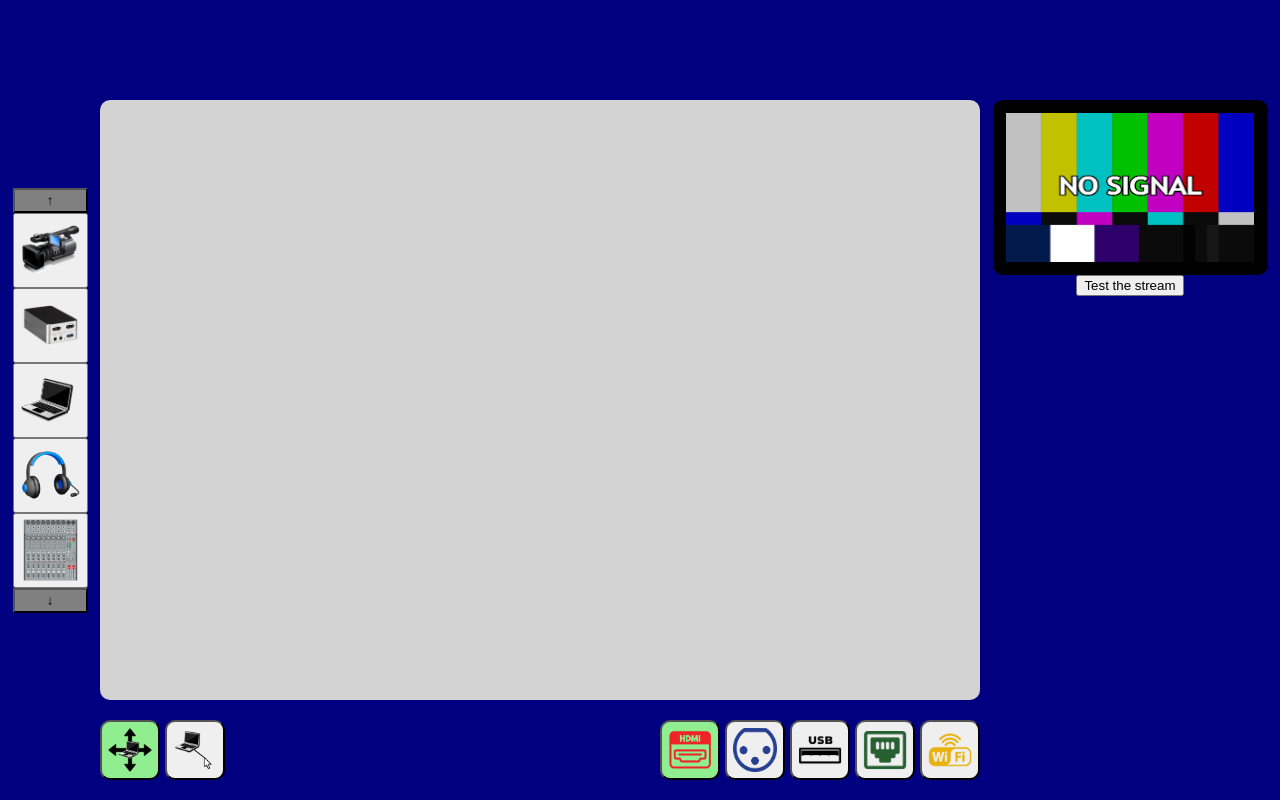
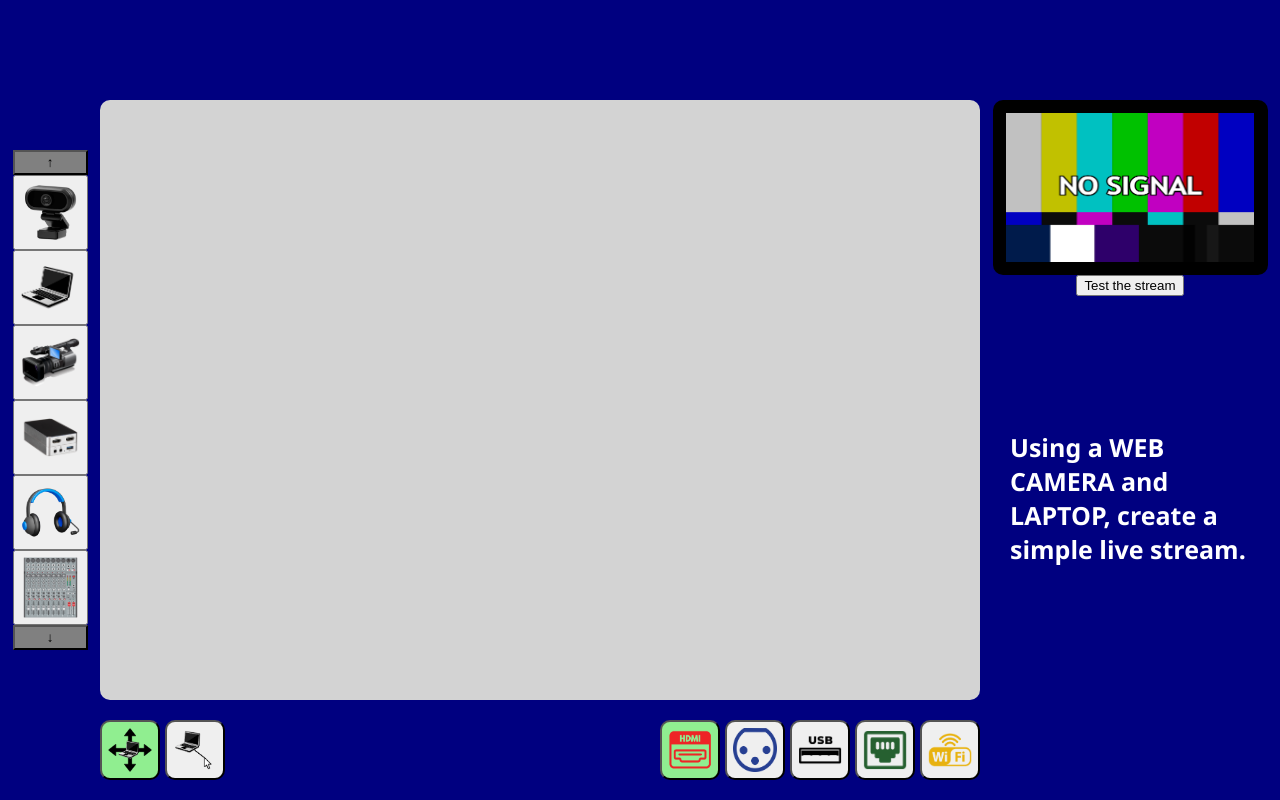
Before and after one commit to RyanWixon/av-club-lesson-app, a React (Vite) app: page / in a window 1280 px wide. Built offline with nearby package versions, Linux system fonts and the light colour scheme.

Commit message:
Basic level transitions, first 3 are playable

```diff
--- a/src/App.jsx
+++ b/src/App.jsx
@@ -2,9 +2,10 @@ import { useState } from 'react'
 import { Modes, Edges } from './enums'
 import './App.css'
 
+import webcam from './assets/webcam.png'
+import laptop from './assets/laptop.png'
 import videoCamera from './assets/videoCamera.png'
 import captureCard from './assets/captureCard.png'
-import laptop from './assets/laptop.png'
 import headset from './assets/headset.png'
 import audioMixer from './assets/audioMixer.png'
 
@@ -13,20 +14,25 @@ import DevicePanel from './DevicePanel'
 import ControlPanel from './ControlPanel'
 import RightPanel from './RightPanel'
 
+import levelData from './LevelData.json'
+
 // top level component for the app
 function App() {
 
   // #### STATES ####
   const [appState, setAppState] = useState({
     mode: Modes.Dragging,
-    edge: Edges.HDMI
+    edge: Edges.HDMI,
+    levelNum: 0,
+    levelSolution: levelData.levels[0].solution
   });
   const [workspaceState, setWorkspaceState] = useState({
     devices: [],
     deviceCounts: {
+      [webcam]: 0,
+      [laptop]: 0,
       [videoCamera]: 0,
       [captureCard]: 0,
-      [laptop]: 0,
       [headset]: 0,
       [audioMixer]: 0
     },
@@ -40,9 +46,6 @@ function App() {
     position: {x: 0, y: 0},
     visible: false
   })
-
-  // #### HELPER FUNCTIONS ####
-
 
   // #### SOURCE ####
   return (
@@ -63,10 +66,14 @@ function App() {
         setWorkspaceState={setWorkspaceState}
         ghostDeviceState={ghostDeviceState}
       />
-      <DevicePanel workspaceState={workspaceState} ghostDeviceState={ghostDeviceState} setGhostDeviceState={setGhostDeviceState} />
+      <DevicePanel
+        workspaceState={workspaceState}
+        ghostDeviceState={ghostDeviceState}
+        setGhostDeviceState={setGhostDeviceState}
+      />
       <ControlPanel appState={appState} setAppState={setAppState} />
       <GhostDevice ghostDeviceState={ghostDeviceState} />
-      <RightPanel />
+      <RightPanel appState={appState}/>
     </div>
   )
 }
--- a/src/DevicePanel.jsx
+++ b/src/DevicePanel.jsx
@@ -1,8 +1,10 @@
+import { Devices } from './enums'
 import { useState, useEffect, useRef } from 'react'
 
+import webcam from './assets/webcam.png'
 import laptop from './assets/laptop.png'
+import videoCamera from './assets/videoCamera.png'
 import captureCard from './assets/captureCard.png'
-import videoCamera from './assets/videoCamera.png'
 import headset from './assets/headset.png'
 import audioMixer from './assets/audioMixer.png'
 
@@ -11,15 +13,17 @@ import './DevicePanel.css'
 function DevicePanel({ workspaceState, ghostDeviceState, setGhostDeviceState }) {
 
     const devices = [
-        <DeviceButton key={0} image={videoCamera} width={100} height={80} workspaceState={workspaceState}
+        <DeviceButton key={0} deviceType={Devices.WebCamera} image={webcam} width={100} height={105} workspaceState={workspaceState}
             ghostDeviceState={ghostDeviceState} setGhostDeviceState={setGhostDeviceState}/>,
-        <DeviceButton key={1} image={captureCard} width={100} height={60} workspaceState={workspaceState}
+        <DeviceButton key={1} deviceType={Devices.Laptop} image={laptop} width={110} height={90} workspaceState={workspaceState}
             ghostDeviceState={ghostDeviceState} setGhostDeviceState={setGhostDeviceState}/>,
-        <DeviceButton key={2} image={laptop} width={110} height={90} workspaceState={workspaceState}
+        <DeviceButton key={2} deviceType={Devices.VideoCamera} image={videoCamera} width={100} height={80} workspaceState={workspaceState}
             ghostDeviceState={ghostDeviceState} setGhostDeviceState={setGhostDeviceState}/>,
-        <DeviceButton key={3} image={headset} width={100} height={85} workspaceState={workspaceState}
+        <DeviceButton key={3} deviceType={Devices.CaptureCard} image={captureCard} width={100} height={60} workspaceState={workspaceState}
             ghostDeviceState={ghostDeviceState} setGhostDeviceState={setGhostDeviceState}/>,
-        <DeviceButton key={4} image={audioMixer} width={100} height={90} workspaceState={workspaceState}
+        <DeviceButton key={4} deviceType={Devices.USBHeadset} image={headset} width={100} height={85} workspaceState={workspaceState}
+            ghostDeviceState={ghostDeviceState} setGhostDeviceState={setGhostDeviceState}/>,
+        <DeviceButton key={5} deviceType={Devices.AudioMixer} image={audioMixer} width={100} height={90} workspaceState={workspaceState}
             ghostDeviceState={ghostDeviceState} setGhostDeviceState={setGhostDeviceState}/>
     ];
     const [devicesBounds, setDevicesBounds] = useState([0, devices.length]);
@@ -84,7 +88,7 @@ function DevicePanel({ workspaceState, ghostDeviceState, setGhostDeviceState })
     )
 }
 
-function DeviceButton({ image, width, height, workspaceState, ghostDeviceState, setGhostDeviceState }) {
+function DeviceButton({ deviceType, image, width, height, workspaceState, ghostDeviceState, setGhostDeviceState }) {
 
     // #### SOURCE ####
     if (workspaceState.deviceCounts[image] < 3) {
@@ -92,6 +96,7 @@ function DeviceButton({ image, width, height, workspaceState, ghostDeviceState,
             <button
                 className={!ghostDeviceState.visible ? 'device-button' : 'device-button-ghost-held'}
                 onMouseDown={(e) => setGhostDeviceState({
+                    deviceType: deviceType,
                     image: {src: image, width: width, height: height},
                     position: {x: e.clientX - width / 2, y: e.clientY - height / 2},
                     visible: true
--- /dev/null
+++ b/src/LevelData.json
@@ -0,0 +1,40 @@
+{
+    "levels": [
+        {
+            "instructions": "Using a WEB CAMERA and LAPTOP, create a simple live stream.",
+            "solution": [
+                { "type": "webcamera", "neighbors": [["laptop", "usb"]] },
+                { "type": "laptop", "neighbors": [["webcamera", "usb"]] }
+            ]
+        },
+        {
+            "instructions": "Using a VIDEO CAMERA, CAPTURE CARD, and LAPTOP, create a simple live stream.",
+            "solution": [
+                { "type": "laptop", "neighbors": [["capturecard", "usb"]] },
+                { "type": "capturecard", "neighbors": [["laptop", "usb"], ["videocamera", "hdmi"]] },
+                { "type": "videocamera", "neighbors": [["capturecard", "hdmi"]] }
+            ]
+        },
+        {
+            "instructions": "Add a simple commentator USB HEADSET to your upgraded live stream kit. \n Use the solution to the previous level as a starting point.",
+            "solution": [
+                { "type": "laptop", "neighbors": [["capturecard", "usb"], ["usbheadset", "usb"]] },
+                { "type": "capturecard", "neighbors": [["laptop", "usb"], ["videocamera", "hdmi"]] },
+                { "type": "videocamera", "neighbors": [["capturecard", "hdmi"]] },
+                { "type": "usbheadset", "neighbors": [["laptop", "usb"]] }
+            ]
+        },
+        {
+            "instructions": "Default Text",
+            "solution": [
+
+            ]
+        },
+        {
+            "instructions": "Default Text",
+            "solution": [
+
+            ]
+        }
+    ]
+}
--- a/src/RightPanel.css
+++ b/src/RightPanel.css
@@ -29,3 +29,21 @@
 
     display: flex;
 }
+
+.text-container {
+    height: 100%;
+
+    display: flex;
+    flex-direction: column;
+    justify-content: center;
+    align-items: center;
+}
+
+.instruction-text {
+
+    width: 80%;
+
+    font-size: 25px;
+    font-family:'Segoe UI', Tahoma, Geneva, Verdana, sans-serif;
+    color: white;
+}
--- a/src/RightPanel.jsx
+++ b/src/RightPanel.jsx
@@ -1,16 +1,21 @@
-import { act, useState } from 'react'
+import { useState } from 'react'
 
 import colorBars from './assets/colorBars.png'
 import placeholder from './assets/sports.gif'
 
+import levelData from './LevelData.json'
+
 import './RightPanel.css'
 
-function RightPanel() {
+function RightPanel({ appState }) {
 
     // #### SOURCE ####
     return (
         <div className="right-panel">
             <StreamFeed />
+            <div className="text-container">
+                <h1 className="instruction-text">{levelData.levels[appState.levelNum].instructions}</h1>
+            </div>
         </div>
     )
 }
@@ -29,8 +34,6 @@ function StreamFeed() {
             </div>
             <button onClick={() => {setActive(!active)}}>Test the stream</button>
         </>
-
-
     )
 }
 
--- /dev/null
+++ b/src/SolutionValidation.jsx
@@ -0,0 +1,101 @@
+// determine if the current workspace state is a equivalent to provided solution data
+function checkSolution(workspaceState, solution) {
+    const currentGraph = buildWorkspaceGraph(workspaceState.devices, workspaceState.edges);
+
+    // sort solution data
+    let sortedSolution = solution.map(node => ({
+        type: node.type,
+        neighbors: [...node.neighbors].sort(
+            (a, b) => a[0].localeCompare(b[0]) || a[1].localeCompare(b[1])
+        )
+    })).sort((a, b) => a.type.localeCompare(b.type));
+
+    // sort each component and compare with the solution - if any component matches, this
+    // is a solution, we don't care about extra devices strewn about the workspace
+    for (const component of currentGraph) {
+        let sortedComponent = component.map(node => ({
+                type: node.type,
+                neighbors: [...node.neighbors].sort(
+                    (a, b) => a[0].localeCompare(b[0]) || a[1].localeCompare(b[1])
+                )
+            })).sort((a, b) => a.type.localeCompare(b.type));
+        if (checkSolutionSingleComponent(sortedComponent, sortedSolution)) return true;
+    }
+    return false;
+}
+
+
+// determines if a single component matches a solution
+function checkSolutionSingleComponent(component, solution) {
+
+    // if there are different numbers of components, this is not a correct solution
+    if (component.length !== solution.length) return false;
+
+    for (let i = 0; i < component.length; i++) {
+
+        // if type doesn't match, this is not a correct solution
+        if (component[i].type !== solution[i].type) return false;
+
+        // if number of neighbors is off or a neighbor doesn't match, this is not a correct solution
+        const neighbors1 = component[i].neighbors;
+        const neighbors2 = solution[i].neighbors;
+        if (neighbors1.length !== neighbors2.length) return false;
+        for (let j = 0; j < neighbors1.length; j++) {
+            if (neighbors1[j][0] !== neighbors2[j][0] || neighbors1[j][1] !== neighbors2[j][1]) return false;
+        }
+    }
+    return true;
+}
+
+// builds a graph representation of the current workspace - will occur
+// each time that graph updates, which is terrible, but doesn't matter much
+// here since the graphs we're working with are very small.
+function buildWorkspaceGraph(devices, edges) {
+
+    // adjacency list
+    const deviceMap = new Map();
+    const adjacency = new Map();
+    for (const device of devices) {
+        deviceMap.set(device.id, { type: device.deviceType, id: device.id });
+        adjacency.set(device.id, []);
+    }
+    for (const edge of edges) {
+        const { deviceid1, deviceid2, edgeType } = edge;
+        adjacency.get(deviceid1).push({ id: deviceid2, edgeType });
+        adjacency.get(deviceid2).push({ id: deviceid1, edgeType });
+    }
+
+    // bfs through each individual component and add it to the array
+    const visited = new Set();
+    const components = [];
+    for (const [id] of deviceMap) {
+        if (visited.has(id)) continue;
+
+        const stack = [id];
+        const componentNodes = [];
+
+        while (stack.length > 0) {
+            const currentId = stack.pop();
+            if (visited.has(currentId)) continue;
+
+            visited.add(currentId);
+            const currentDevice = deviceMap.get(currentId);
+            const neighbors = [];
+
+            for (const neighbor of adjacency.get(currentId)) {
+                const neighborDevice = deviceMap.get(neighbor.id);
+                neighbors.push([neighborDevice.type, neighbor.edgeType]);
+
+                if (!visited.has(neighbor.id)) {
+                    stack.push(neighbor.id);
+                }
+            }
+
+            componentNodes.push({ type: currentDevice.type, neighbors: neighbors });
+        }
+        components.push(componentNodes);
+    }
+    return components;
+}
+
+export default checkSolution;
--- a/src/Workspace.jsx
+++ b/src/Workspace.jsx
@@ -1,15 +1,30 @@
 import { useState, useEffect, useRef } from 'react'
 import { Modes, Edges } from './enums'
+
 import deleteIcon from './assets/deleteIcon.png'
+
+import levelData from './LevelData.json'
+import checkSolution from './SolutionValidation'
+
 import './Workspace.css'
 
 // component representing and handling the workspace, in which devices can be placed, moved, and connected
-function Workspace({ appState, workspaceState, setWorkspaceState, ghostDeviceState}) {
+function Workspace({ appState, setAppState, workspaceState, setWorkspaceState, ghostDeviceState}) {
 
   // #### STATES AND REFS ####
   const { mode } = appState;
   const { devices, edges, size, ghostEdge } = workspaceState;
   const workspaceRef = useRef(null);
+
+  useEffect(() => {
+    if (checkSolution(workspaceState, appState.levelSolution)) {
+      setAppState(prev => ({
+        ...prev,
+        levelNum: prev.levelNum + 1,
+        levelSolution: levelData.levels[prev.levelNum + 1].solution
+      }));
+    }
+  }, [devices, edges]);
 
   // #### TOP LEVEL EVENT HANDLERS ####
   const handleMouseMove = (e) => {
@@ -17,7 +32,7 @@ function Workspace({ appState, workspaceState, setWorkspaceState, ghostDeviceSta
     if (mode === Modes.Connecting) moveGhostEdge(e);
   }
 
-  const handleMouseUp = (e) => {
+  const handleMouseUp1 = (e) => {
     if (mode === Modes.Dragging) dropAllDevices();
     if (mode === Modes.Connecting) setWorkspaceState(prev => ({ ...prev, ghostEdge: {...prev.ghostEdge, visible: false}, edgeStartID: -1 }));
 
@@ -28,7 +43,7 @@ function Workspace({ appState, workspaceState, setWorkspaceState, ghostDeviceSta
                  Math.min(bounds.right - bounds.left - ghostDeviceState.image.width * 1.1, e.clientX - bounds.left - ghostDeviceState.image.width / 2));
       let newY = Math.max(0 + ghostDeviceState.image.height * 0.1,
                  Math.min(bounds.bottom - bounds.top - ghostDeviceState.image.height * 1.1, e.clientY - bounds.top - ghostDeviceState.image.height / 2));
-      addDevice(ghostDeviceState.image.src, ghostDeviceState.image.width, ghostDeviceState.image.height, newX, newY);
+      addDevice(ghostDeviceState.image.src, ghostDeviceState.deviceType, ghostDeviceState.image.width, ghostDeviceState.image.height, newX, newY);
     }
   }
 
@@ -38,14 +53,16 @@ function Workspace({ appState, workspaceState, setWorkspaceState, ghostDeviceSta
   }
 
   // #### HELPER FUNCTIONS ####
-  const addDevice = (path, width, height, x, y) => {
+  const addDevice = (path, deviceType, width, height, x, y) => {
     setWorkspaceState(prev => {
       let nextID = 0;
       const existingIDs = new Set(prev.devices.map(device => device.id));
       while (existingIDs.has(nextID)) nextID++;
-      return {
+
+      const retval = {
         ...prev,
         devices: [ ...prev.devices, {
+          deviceType: deviceType,
           id: nextID,
           image: { src: path, width: width, height: height },
           position: { x: x, y: y },
@@ -54,18 +71,30 @@ function Workspace({ appState, workspaceState, setWorkspaceState, ghostDeviceSta
         }],
         deviceCounts: { ...prev.deviceCounts, [path]: prev.deviceCounts[path] + 1 || 0}
       };
+
+      // if (checkSolution(retval, appState.levelSolution)) {
+      //   setAppState(prev => ({ ...appState, levelNum: prev.levelNum + 1, levelSolution: levelData.levels[prev.levelNum + 1].solution}));
+      //   console.log('add device iterated level');
+      // }
+      return retval;
     });
-    console.log("Change Made: Added Device")
   };
 
   const removeDevice = (id, image) => {
-    setWorkspaceState(prev => ({
-      ...prev,
-      devices: prev.devices.filter(device => device.id !== id),
-      deviceCounts: { ...prev.deviceCounts, [image]: prev.deviceCounts[image] - 1 },
-      edges: prev.edges.filter(edge => edge.deviceid1 !== id && edge.deviceid2 !== id)
-    }));
-    console.log("Change Made: Removed Device");
+    setWorkspaceState(prev => {
+      const retval = {
+        ...prev,
+          devices: prev.devices.filter(device => device.id !== id),
+          deviceCounts: { ...prev.deviceCounts, [image]: prev.deviceCounts[image] - 1 },
+          edges: prev.edges.filter(edge => edge.deviceid1 !== id && edge.deviceid2 !== id)
+      }
+
+      // if (checkSolution(retval, appState.levelSolution)) {
+      //   setAppState(prev => ({ ...appState, levelNum: prev.levelNum + 1, levelSolution: levelData.levels[prev.levelNum + 1].solution}));
+      //   console.log('remove device iterated level');
+      // }
+      return retval;
+    });
   }
 
   const moveDraggingDevices = (e) => {
@@ -143,7 +172,7 @@ function Workspace({ appState, workspaceState, setWorkspaceState, ghostDeviceSta
       className='workspace'
       ref={workspaceRef}
       onMouseMove={handleMouseMove}
-      onMouseUp={handleMouseUp}
+      onMouseUp={handleMouseUp1}
       onMouseLeave={handleMouseLeave}
     >
       <svg className='edge-layer'>
@@ -161,6 +190,7 @@ function Workspace({ appState, workspaceState, setWorkspaceState, ghostDeviceSta
         <Device
           key={device.id}
           appState={appState}
+          setAppState={setAppState}
           workspaceRef={workspaceRef}
           workspaceState={workspaceState}
           setWorkspaceState={setWorkspaceState}
@@ -173,7 +203,7 @@ function Workspace({ appState, workspaceState, setWorkspaceState, ghostDeviceSta
 }
 
 // component representing an individual device created inside the workspace
-function Device({ appState, workspaceRef, workspaceState, setWorkspaceState, deviceState, removeDevice }) {
+function Device({ appState, setAppState, workspaceRef, workspaceState, setWorkspaceState, deviceState, removeDevice }) {
 
   // #### STATES ####
   const { mode } = appState;
@@ -221,12 +251,14 @@ function Device({ appState, workspaceRef, workspaceState, setWorkspaceState, dev
 
       // add a new edge between this device and its origin device if it is valid and does not already exist
       setWorkspaceState(prev => {
+
         const duplicate = prev.edges.some(edge =>
           (edge.deviceid1 === edgeStartID && edge.deviceid2 === deviceState.id) ||
           (edge.deviceid1 === deviceState.id && edge.deviceid2 === edgeStartID)
         );
         if (duplicate) return prev;
-        return {
+
+        const retval = {
           ...prev,
           edges: [...prev.edges, {
             deviceid1: edgeStartID,
@@ -235,8 +267,13 @@ function Device({ appState, workspaceRef, workspaceState, setWorkspaceState, dev
             edgeColor: getEdgeColorString(appState.edge)
           }]
         };
+
+        // if (checkSolution(retval, appState.levelSolution)) {
+        //   console.log('add edge iterated level');
+        //   setAppState(prev => ({ ...appState, levelNum: prev.levelNum + 1, levelSolution: levelData.levels[prev.levelNum + 1].solution}));
+        // }
+        return retval;
       });
-      console.log("Change Made: Added Edge");
     }
   }
 
```
Also changed, not shown: src/enums.js (+9 -0 lines), src/assets/webcam.png (added).
